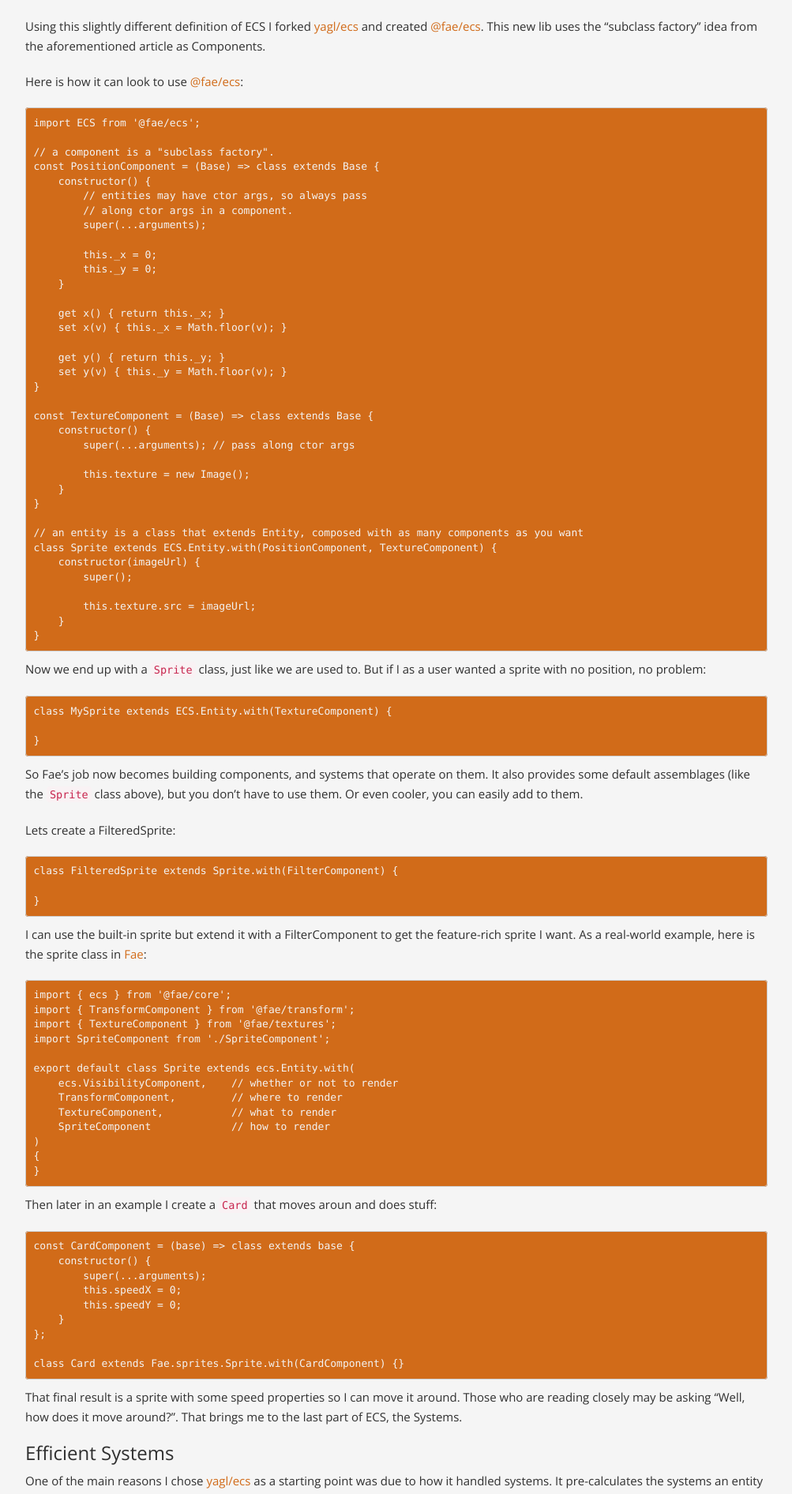
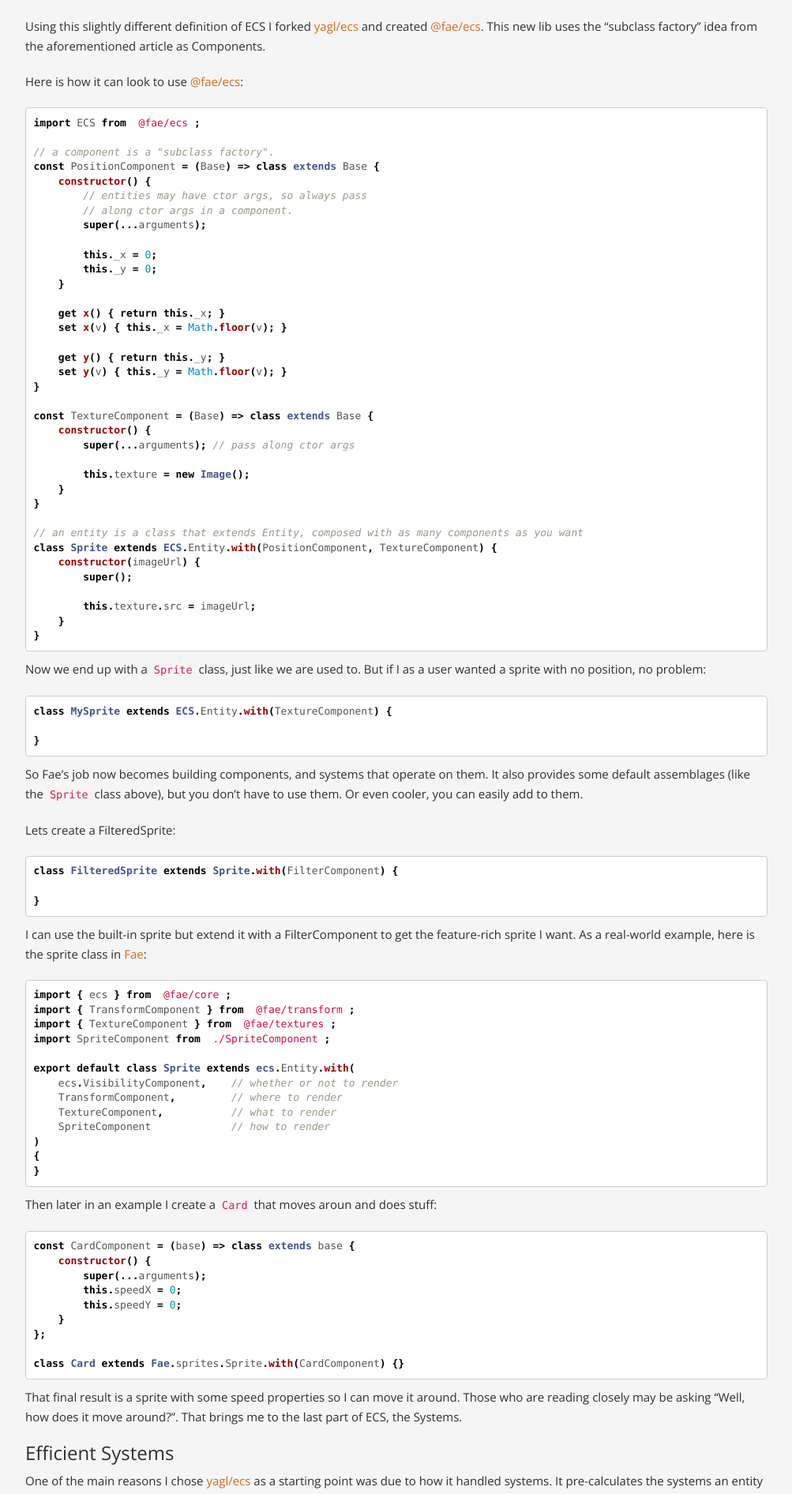
Before and after one commit to englercj/englercj.github.io, a Jekyll site: the page built from _posts/2016-08-24-composition-ecs.md, in a window 1280 px wide. Shown: the part 1713-3605 px from the top of the page at 79% size, without its empty margins (138-1141 px from the left). Built offline with Jekyll 4.4.1, drawn with Linux system fonts in a browser that asks for light colours; comment, search, counter and statistics services are not loaded.

Commit message:
trying to fix syntax highlight colors

```diff
--- a/_config.yml
+++ b/_config.yml
@@ -20,6 +20,10 @@
 
 # Markdown settings
 markdown: kramdown
+kramdown:
+  input: GFM
+  auto_ids: true
+  syntax_highlighter: rouge
 
 # Syntax Highlighting
 highlighter: rouge
--- a/css/base.css
+++ b/css/base.css
@@ -1,3 +1,4 @@
 @import url(bootstrap.min.css);             /*Bootstrap base CSS*/
 @import url(font-awesome.min.css);          /*Font awesome icon pack*/
 @import url(style.css);                     /*Theme stylesheet*/
+@import url(pygments-github.css);
--- a/css/pygments-github.css
+++ b/css/pygments-github.css
@@ -3,6 +3,7 @@
 .highlight .err { color: #a61717; background-color: #e3d2d2 } /* Error */
 .highlight .k { color: #000000; font-weight: bold } /* Keyword */
 .highlight .o { color: #000000; font-weight: bold } /* Operator */
+.highlight .p { color: #000000; font-weight: bold } /* Parenthesis */
 .highlight .cm { color: #999988; font-style: italic } /* Comment.Multiline */
 .highlight .cp { color: #999999; font-weight: bold; font-style: italic } /* Comment.Preproc */
 .highlight .c1 { color: #999988; font-style: italic } /* Comment.Single */
@@ -37,6 +38,7 @@
 .highlight .nn { color: #555555 } /* Name.Namespace */
 .highlight .nt { color: #000080 } /* Name.Tag */
 .highlight .nv { color: #008080 } /* Name.Variable */
+.highlight .nx { color: #555555 } /* Name.Variable */
 .highlight .ow { color: #000000; font-weight: bold } /* Operator.Word */
 .highlight .w { color: #bbbbbb } /* Text.Whitespace */
 .highlight .mf { color: #009999 } /* Literal.Number.Float */
```
